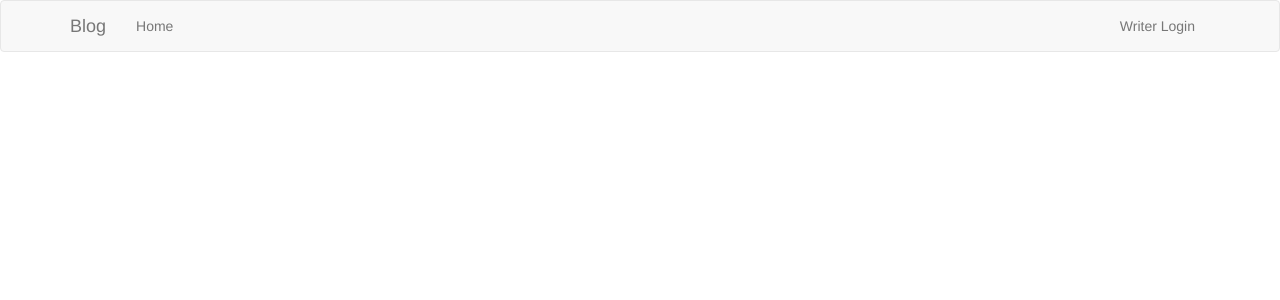
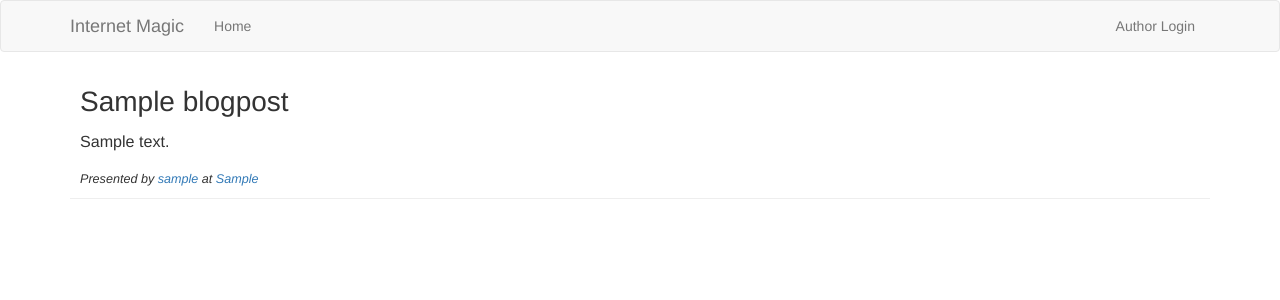
Before and after one commit to ahmb/blogapp, a Flask app: page / in a window 1280 px wide. Shown: the top 300 px of the page. Run offline with Flask 2, Linux system fonts and the light colour scheme; tables that the repository leaves empty hold one stand-in row (values such as "Sample post"); some libraries are stand-ins or nearby versions.

Commit message:
ver 0.7.15 List posts

```diff
--- a/blogapp/auth/routes.py
+++ b/blogapp/auth/routes.py
@@ -32,4 +32,4 @@ def login():
 def logout():
     logout_user()
     flash('You have been logged out.')
-    return redirect(url_for('talks.index'))
+    return redirect(url_for('blog.index'))
--- a/blogapp/blog/routes.py
+++ b/blogapp/blog/routes.py
@@ -2,18 +2,19 @@ from flask import render_template, flash, redirect, url_for
 from flask.ext.login import login_required, current_user
 from .. import db
 from . import blog
-from ..models import User
-from .forms import ProfileForm
+from ..models import User, BlogPost
+from .forms import ProfileForm, BlogPostForm
 
 @blog.route('/')
 def index():
-    return render_template('blog/index.html')
-
+    blogpost_list = BlogPost.query.order_by(BlogPost.date.desc()).all()
+    return render_template('blog/index.html', blogposts=blogpost_list)
 
 @blog.route('/user/<username>')
 def user(username):
     user = User.query.filter_by(username=username).first_or_404()
-    return render_template('blog/user.html', user=user)
+    blogpost_list = user.blogpost.order_by(BlogPost.date.desc()).all()
+    return render_template('blog/user.html', user=user, blogposts=blogpost_list)
 
 @blog.route('/profile', methods=['GET', 'POST'])
 @login_required
@@ -26,8 +27,27 @@ def profile():
         db.session.add(current_user._get_current_object())
         db.session.commit()
         flash('Your profile has been updated.')
-        return redirect(url_for('talks.user', username=current_user.username))
+        return redirect(url_for('blog.user', username=current_user.username))
     form.name.data = current_user.name
     form.location.data = current_user.location
     form.bio.data = current_user.bio
-    return render_template('talks/profile.html', form=form)
+    return render_template('blog/profile.html', form=form)
+
+@blog.route('/new', methods=['GET', 'POST'])
+@login_required
+def new_blogpost():
+    form = BlogPostForm()
+    if form.validate_on_submit():
+        blogpost = BlogPost(title=form.title.data,
+                    description=form.description.data,
+                    slides=form.slides.data,
+                    video=form.video.data,
+                    venue=form.venue.data,
+                    venue_url=form.venue_url.data,
+                    date=form.date.data,
+                    author=current_user)
+        db.session.add(blogpost)
+        db.session.commit()
+        flash('The blog post was added successfully.')
+        return redirect(url_for('.index'))
+    return render_template('blog/edit_blogpost.html', form=form)
--- /dev/null
+++ b/blogapp/static/styles.css
@@ -0,0 +1,40 @@
+.user-profile {
+    min-height: 140px;
+}
+
+.user-avatar {
+    float: left;
+    margin-right: 16px;
+    margin-bottom: 16px;
+}
+
+ul.talk-list {
+    list-style-type: none;
+    padding: 0px;
+}
+
+li.talk {
+    padding-bottom: 10px;
+    border-bottom: 1px solid #eee;
+    padding: 10px;
+}
+
+li.talk:hover {
+    background-color: #f8f8f8;
+}
+
+div.talk-header h2 {
+    font-size: 200%;
+    margin: 5px 0px 15px 0px;
+}
+
+div.talk-header h3 {
+    font-size: 115%;
+    margin: 0px 0px 10px 0px;
+}
+
+div.talk-header p {
+    font-size: 90%;
+    font-style: italic;
+    margin: 20px 0px 0px 0px;
+}
--- a/blogapp/templates/base.html
+++ b/blogapp/templates/base.html
@@ -17,18 +17,19 @@
                 <span class="icon-bar"></span>
                 <span class="icon-bar"></span>
             </button>
-            <a class="navbar-brand" href="{{ url_for('blog.index') }}">Blog</a>
+            <a class="navbar-brand" href="{{ url_for('blog.index') }}">Internet Magic</a>
         </div>
         <div class="collapse navbar-collapse" id="bs-example-navbar-collapse-1">
             <ul class="nav navbar-nav">
                 <li><a href="{{ url_for('blog.index') }}">Home</a></li>
                 {% if current_user.is_authenticated() %}
                 <li><a href="{{ url_for('blog.user', username=current_user.username) }}">Profile</a></li>
+                <li><a href="{{ url_for('blog.new_blogpost') }}">New Blog Post</a></li>
                 {% endif %}
             </ul>
             <ul class="nav navbar-nav navbar-right">
                 {% if not current_user.is_authenticated() %}
-                <li><a href="{{ url_for('auth.login') }}">Writer Login</a></li>
+                <li><a href="{{ url_for('auth.login') }}">Author Login</a></li>
                 {% else %}
                  <li class="dropdown">
                     <a href="#" class="dropdown-toggle" data-toggle="dropdown"><img src="{{ current_user.gravatar(size=18) }}"> {{ current_user.username }} <b class="caret"></b></a>
--- /dev/null
+++ b/blogapp/templates/blog/_blogpost_header.html
@@ -0,0 +1,12 @@
+<div class="talk-header">
+    <h2>{{ blogpost.title }}</h2>
+    <h3>{{ blogpost.description }}</h3>
+    <p>
+        Presented by <a href="{{ url_for('blog.user', username=blogpost.author.username) }}">{{ blogpost.author.username }}</a> at
+        {% if blogpost.venue_url %}
+            <a href="{{ blogpost.venue_url }}">{{ blogpost.venue }}</a>
+        {% else %}
+            {{ blogpost.venue }}
+        {% endif %}
+    </p>
+</div>
--- /dev/null
+++ b/blogapp/templates/blog/_blogposts.html
@@ -0,0 +1,7 @@
+<ul class="talk-list">
+{% for blogpost in blogposts %}
+    <li class="talk">
+    {% include "blog/_blogpost_header.html" %}
+    </li>
+{% endfor %}
+</ul>
--- a/blogapp/templates/blog/index.html
+++ b/blogapp/templates/blog/index.html
@@ -2,5 +2,5 @@
 
 
 {% block page_content %}
-
+{% include "blog/_blogposts.html" %}
 {% endblock %}
--- a/blogapp/templates/blog/user.html
+++ b/blogapp/templates/blog/user.html
@@ -4,7 +4,7 @@
 <div class="page-header user-profile">
     <div class="user-avatar"><img src="{{ user.gravatar(128) }}"></div>
     {% if current_user == user %}
-    <a class="btn btn-default pull-right" href="{{ url_for('talks.profile') }}">Edit Profile</a>
+    <a class="btn btn-default pull-right" href="{{ url_for('blog.profile') }}">Edit Profile</a>
     {% endif %}
     <h1>{{ user.username }}</h1>
     <p>
@@ -13,4 +13,5 @@
     </p>
     {% if user.bio %}<p>{{ user.bio }}</p>{% endif %}
 </div>
+    {% include "blog/_blogposts.html" %}
 {% endblock %}
--- a/manage.py
+++ b/manage.py
@@ -26,5 +26,6 @@ def adduser(email, username, admin=False):
 
 
 if __name__ == '__main__':
+
     #manager.run()
     app.run()
```
Also changed, not shown: blogapp/__init__.py (+7 -0 lines), blogapp/blog/forms.py (+15 -1 lines), blogapp/models.py (+14 -0 lines), blogapp/static/style.css (deleted, +0 -9 lines), blogapp/templates/blog/edit_blogpost.html (added, +9 -0 lines), data-dev.sqlite (added), readme.txt (added).
